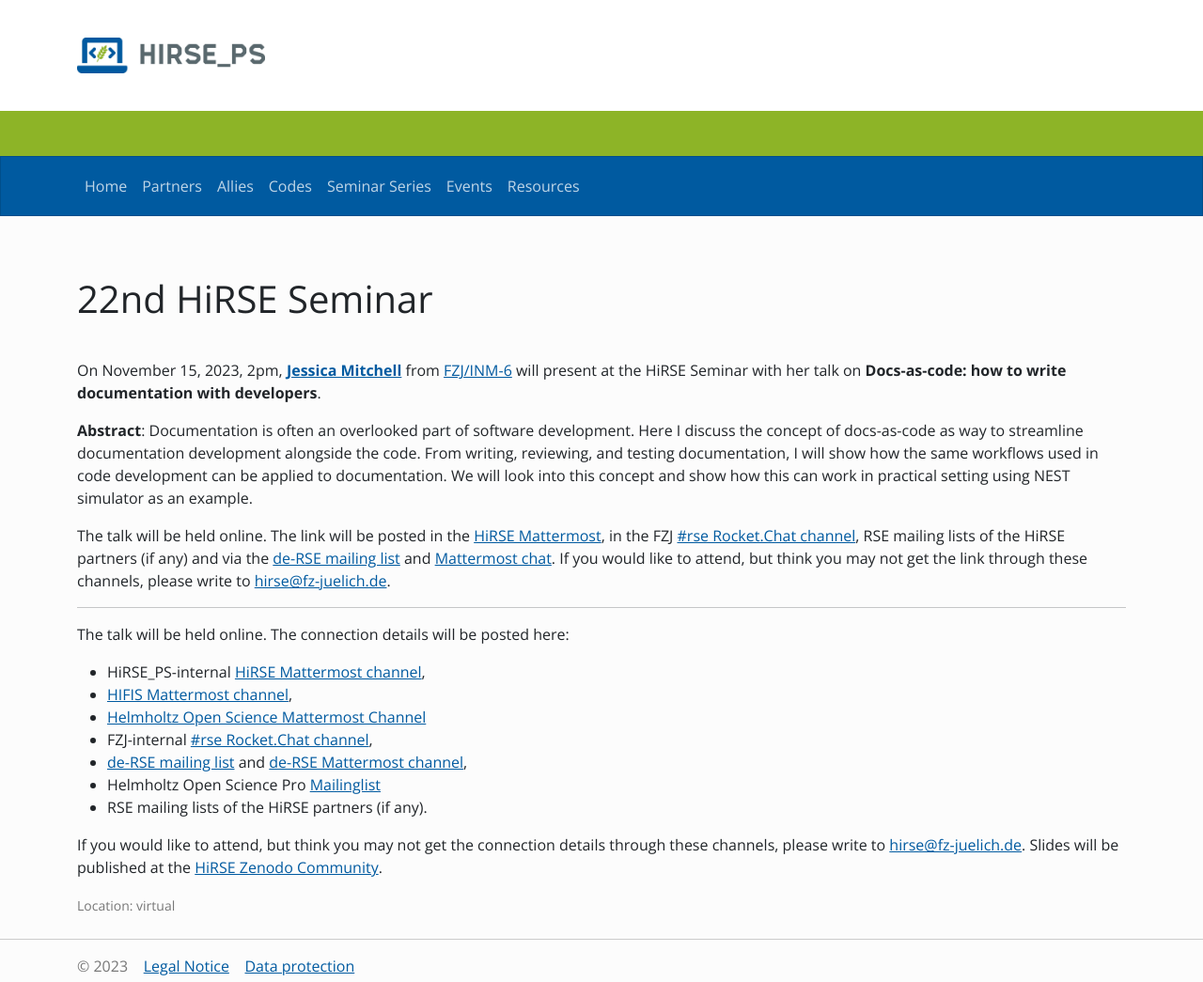
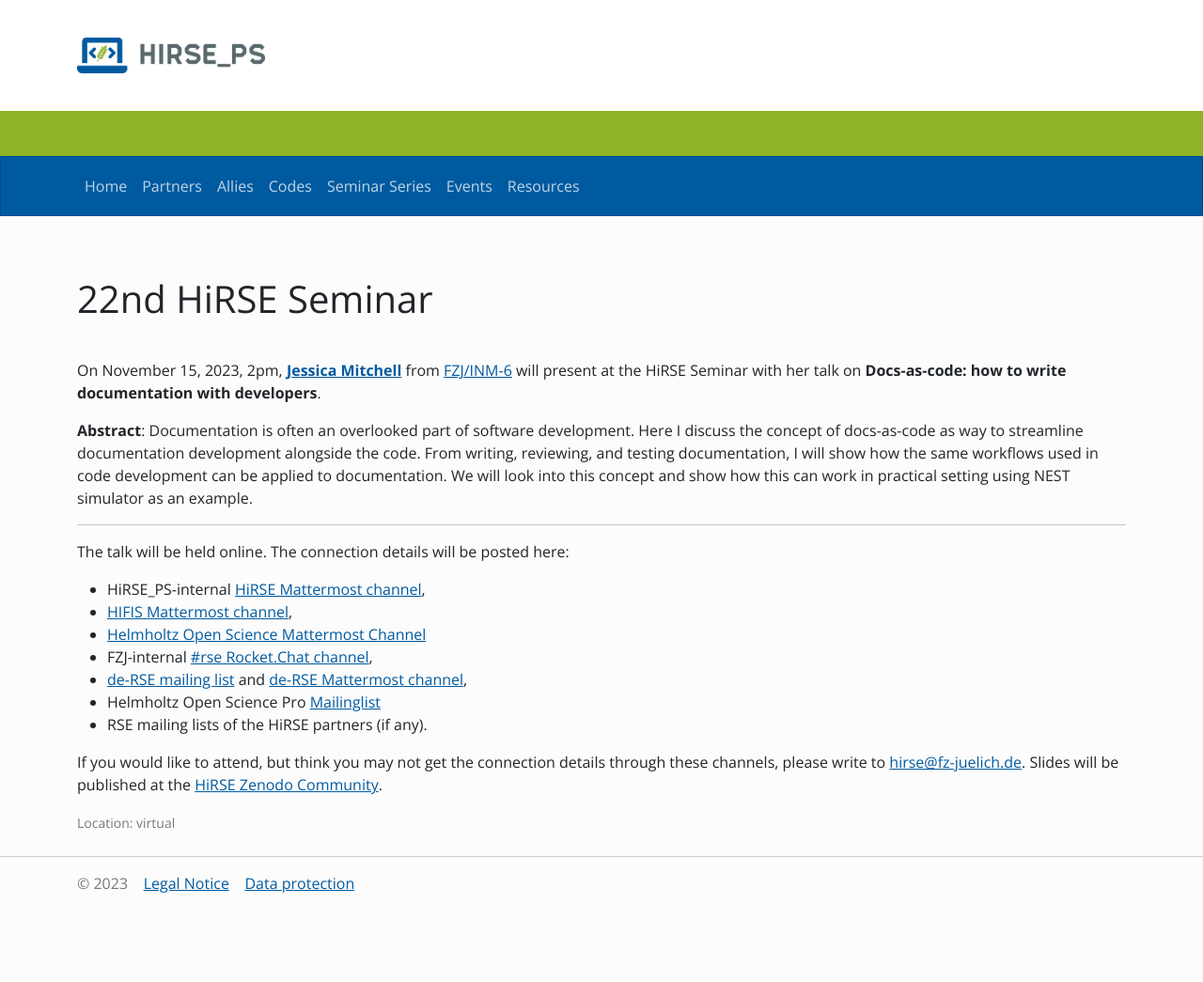
Before and after one commit to Helmholtz-HiRSE/helmholtz-hirse.github.io, a Jekyll site: the page built from _series/2023_11_15-seminar_22.md, in a window 1280 px wide. Shown: the whole page at 94% size. Built offline with Jekyll 4.4.1, drawn with Linux system fonts in a browser that asks for light colours; nearby versions of some CDN libraries; after the commit the page ends 957 px from its top, so only the background shows below that.

Commit message:
Removed redundant entry from 22nd Seminar

```diff
--- a/_series/2023_11_15-seminar_22.md
+++ b/_series/2023_11_15-seminar_22.md
@@ -12,8 +12,6 @@ On November 15, 2023, 2pm, [**Jessica Mitchell**](https://www.fz-juelich.de/prof
 **Abstract**:
 Documentation is often an overlooked part of software development. Here I discuss the concept of docs-as-code as way to streamline documentation development alongside the code. From writing, reviewing, and testing documentation, I will show how the same workflows used in code development can be applied to documentation.  We will look into this concept and show how this can work in practical setting using NEST simulator as an example.
 
-The talk will be held online. The link will be posted in the [HiRSE Mattermost](https://mattermost.hzdr.de/hirse), in the FZJ [#rse Rocket.Chat channel](https://chat.fz-juelich.de/channel/rse), RSE mailing lists of the HiRSE partners (if any) and via the [de-RSE mailing list](https://de-rse.org/de/join.html) and [Mattermost chat](https://chat.gwdg.de/channel/derse). If you would like to attend, but think you may not get the link through these channels, please write to [hirse@fz-juelich.de](mailto:hirse@fz-juelich.de).
-
 ***
 
 The talk will be held online. The connection details will be posted here:
```
